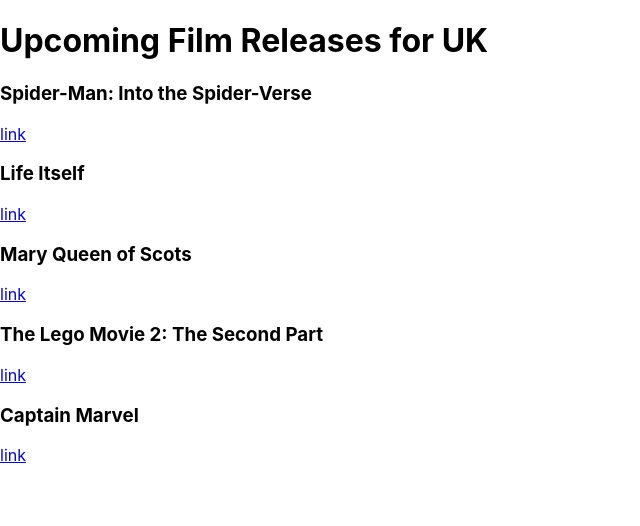
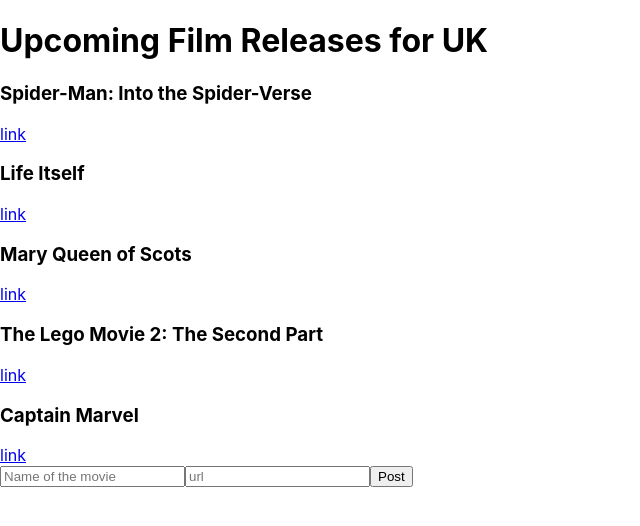
Before and after one commit to J-Rozas/Film-Releases, a React (Create React App) app: page / in a window 1280 px wide. Shown: the top 526 px of the page, without its empty margins (0-640 px from the left). Built offline with nearby package versions, Linux system fonts and the light colour scheme.

Commit message:
Add basic form to handle new films

```diff
--- /dev/null
+++ b/src/components/FilmForm.js
@@ -0,0 +1,56 @@
+import React, { useState } from "react";
+
+const FilmForm = ({onFilmSubmit}) => {
+  const [name, setName] = useState('');
+  const [url, setUrl] = useState('');
+
+  const handleNameChange = (event) => {
+    setName(event.target.value);
+  }
+
+  const handleUrlChange = (event) => {
+    setUrl(event.target.value);
+  }
+
+  const handleFilmSubmit = (event) => {
+    event.preventDefault();
+
+    const nameToAdd = name.trim();
+    const urlToAdd = url.trim();
+
+    if (!nameToAdd || !urlToAdd) {
+      return;
+    }
+
+    onFilmSubmit({
+      name: nameToAdd,
+      url: urlToAdd
+    })
+
+    setName('');
+    setUrl('');
+  }
+
+  return (
+    <form onSubmit={handleFilmSubmit}>
+      <input
+        type="text"
+        placeholder="Name of the movie"
+        value={name}
+        onChange={handleNameChange}
+      />
+      <input
+        type="text"
+        placeholder="url"
+        value={url}
+        onChange={handleUrlChange}
+      />
+      <input
+        type="submit"
+        value="Post"
+      />
+    </form>
+  )
+}
+
+export default FilmForm;
--- a/src/containers/FilmBox.js
+++ b/src/containers/FilmBox.js
@@ -1,5 +1,6 @@
 import React, { useState } from "react";
 import FilmList from "../components/FilmList";
+import FilmForm from "../components/FilmForm";
 
 
 // filmBox CONTAINER that has a useState HOOK inside
@@ -34,8 +35,23 @@
     ]
   )
 
+  // Create function to add a new film
+  // This function is going to be referenced from
+  const addFilm = (newFilm) => {
+    // Set id of the new film to the current date (when the film is added)
+    newFilm.id = Date.now();
+    // Initialise variable to the current list of films plus the new film that we are going to add
+    const updatedFilms = [...films, newFilm];
+    // update films with the list of the films that includes the new film
+    setFilms(updatedFilms);
+  }
+
+
   return (
-    <FilmList films={films}></FilmList>
+    <>
+      <FilmList films={films}></FilmList>
+      <FilmForm onFilmSubmit={addFilm}></FilmForm>
+    </>
   )
 }
 
```
